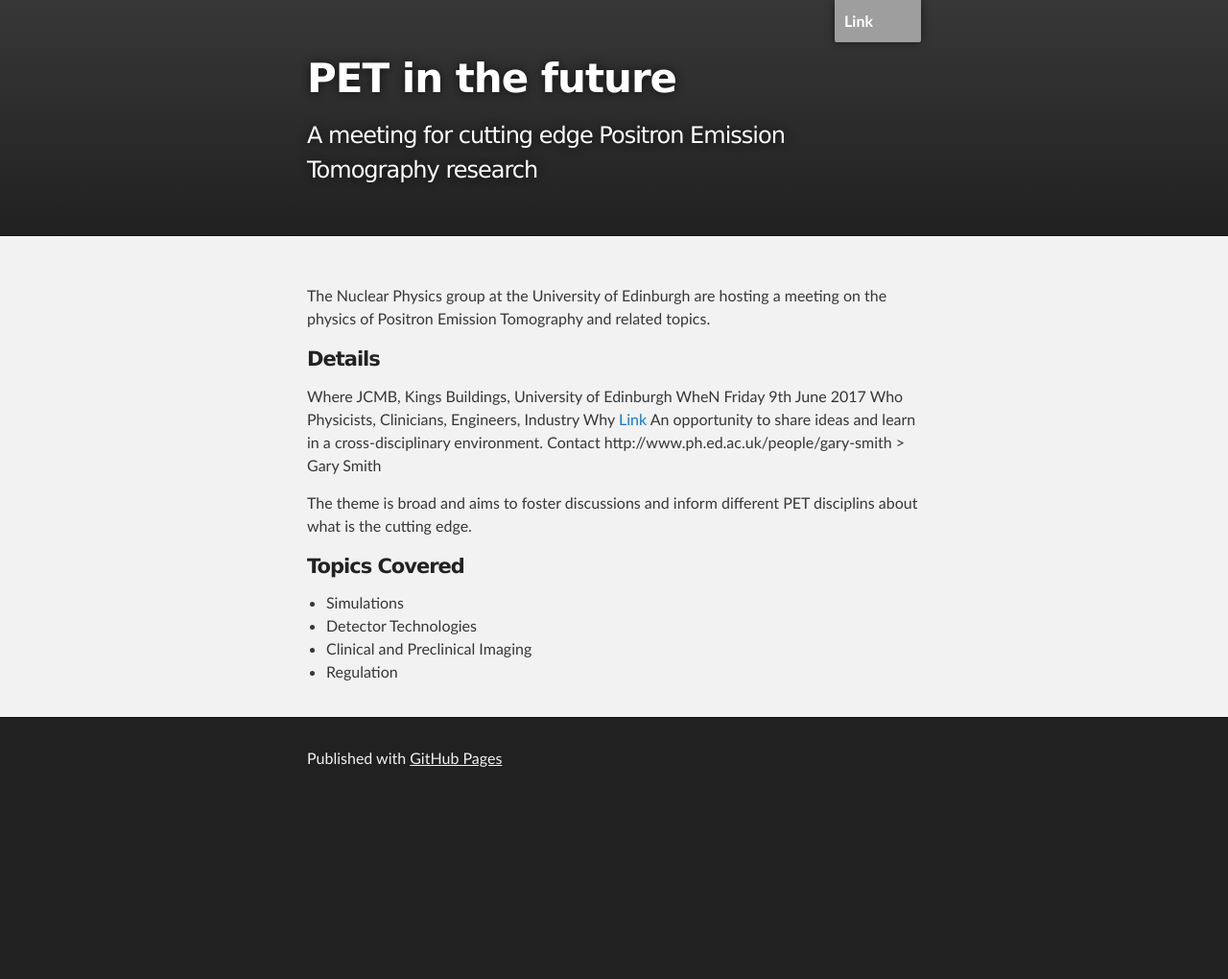
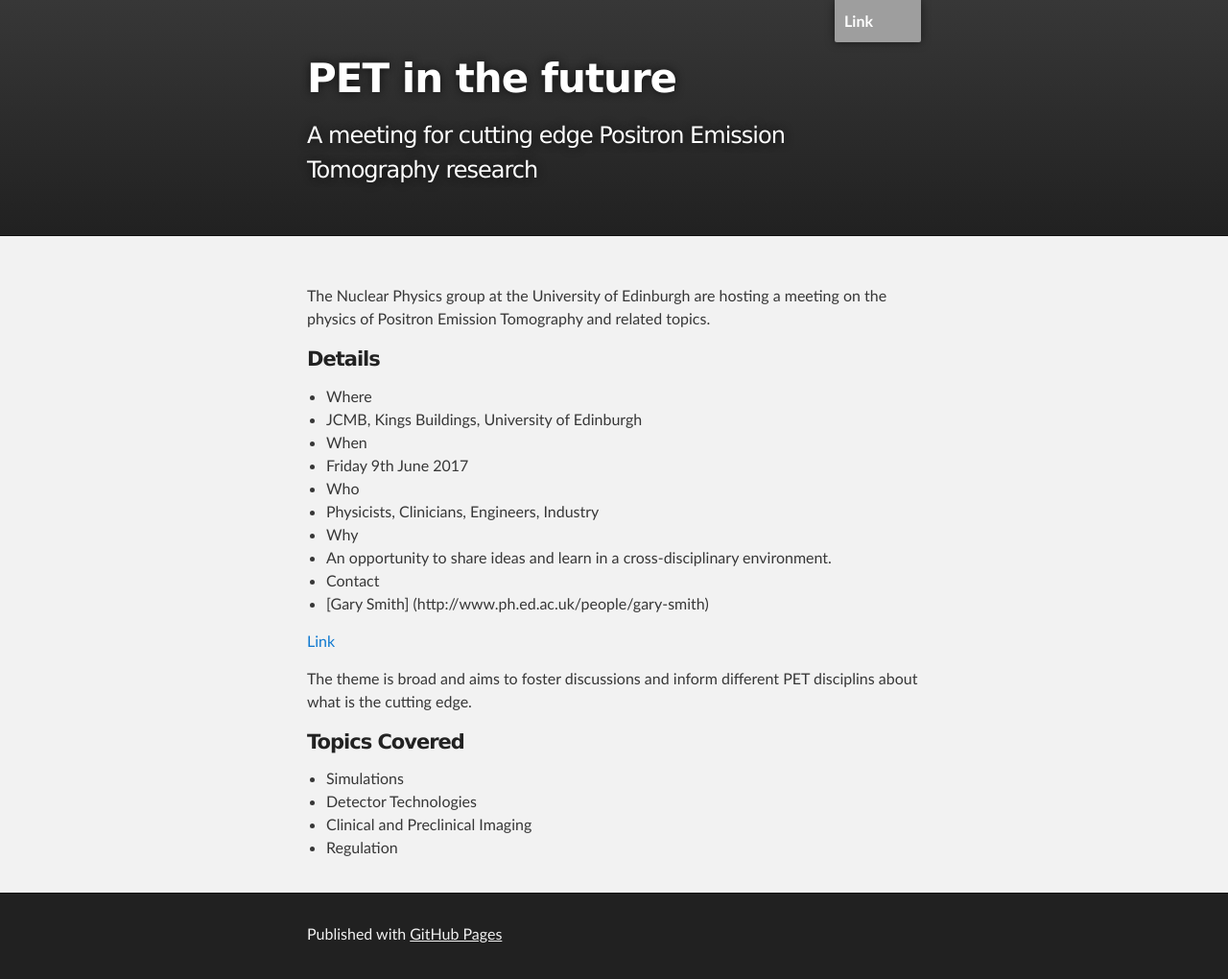
Before and after one commit to gsmith23/gsmith23.github.io, a Jekyll site: the page built from index.md, in a window 1280 px wide. Shown: the whole page at 96% size. Built offline with Jekyll 4.4.1, drawn with Linux system fonts in a browser that asks for light colours; before the commit the page ends 900 px from its top, so only the background shows below that; grey boxes are pictures that could not be loaded.

```diff
--- a/index.md
+++ b/index.md
@@ -19,17 +19,18 @@ The Nuclear Physics group at the University of Edinburgh are hosting a meeting o
 <dd> <a http://www.ph.ed.ac.uk/people/gary-smith > Gary Smith </a></dd>
 </dl-->
 
-Where
-JCMB, Kings Buildings, University of Edinburgh
-WheN
-Friday 9th June 2017
-Who
-Physicists, Clinicians, Engineers, Industry
-Why
-[Link](another-page) An opportunity to share ideas and learn in a cross-disciplinary environment.
-Contact
-http://www.ph.ed.ac.uk/people/gary-smith > Gary Smith
+- Where
+ - JCMB, Kings Buildings, University of Edinburgh
+- When
+ - Friday 9th June 2017
+- Who
+ - Physicists, Clinicians, Engineers, Industry
+- Why
+ - An opportunity to share ideas and learn in a cross-disciplinary environment.
+- Contact
+ - [Gary Smith] (http://www.ph.ed.ac.uk/people/gary-smith)
 
+[Link](another-page)
 
 
 The theme is broad and aims to foster discussions and inform different PET disciplins about what is the cutting edge.
```
